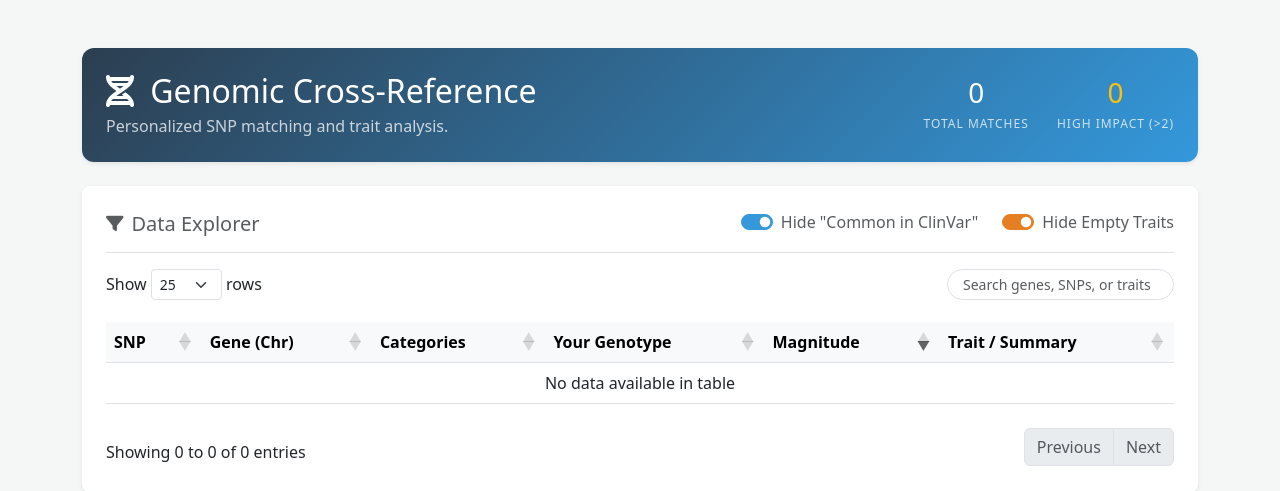
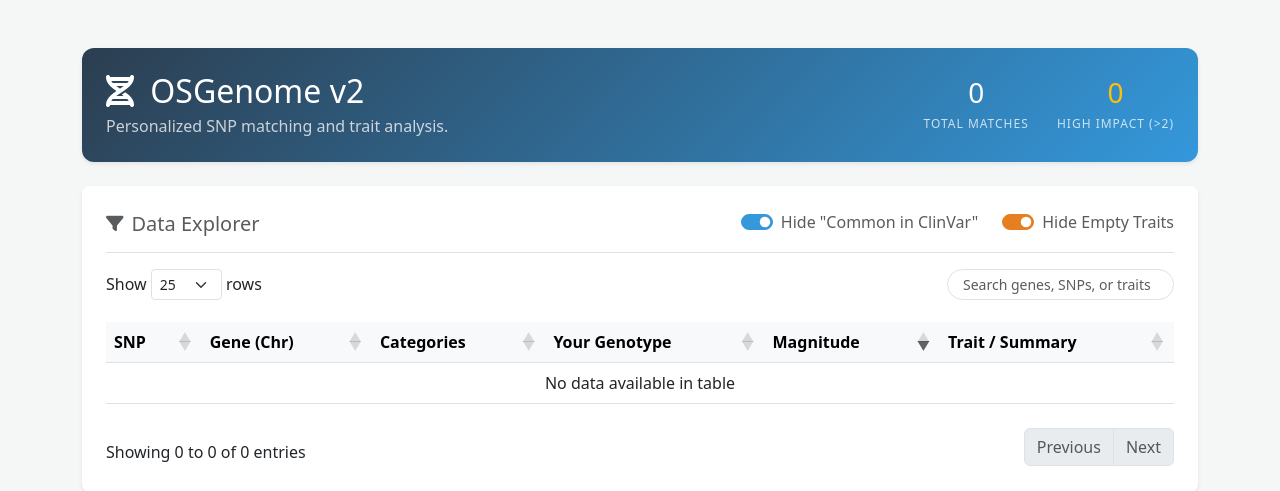
Before and after one commit to mentatpsi/OSGenome2, a Flask app: page / in a window 1280 px wide. Shown: the top 491 px of the page. Run offline with Flask 3, Linux system fonts and the light colour scheme; some libraries are stand-ins or nearby versions.

Commit message:
OSGenome

```diff
--- a/templates/index.html
+++ b/templates/index.html
@@ -27,7 +27,7 @@
 
     <div class="hero-section p-4 mb-4 shadow-sm d-flex justify-content-between align-items-center">
         <div>
-            <h2 class="mb-1"><i class="fa-solid fa-dna me-2"></i> Genomic Cross-Reference</h2>
+            <h2 class="mb-1"><i class="fa-solid fa-dna me-2"></i> OSGenome v2</h2>
             <p class="mb-0 opacity-75">Personalized SNP matching and trait analysis.</p>
         </div>
         <div class="text-end">
```
Also changed, not shown: README.md, 1 other file.
